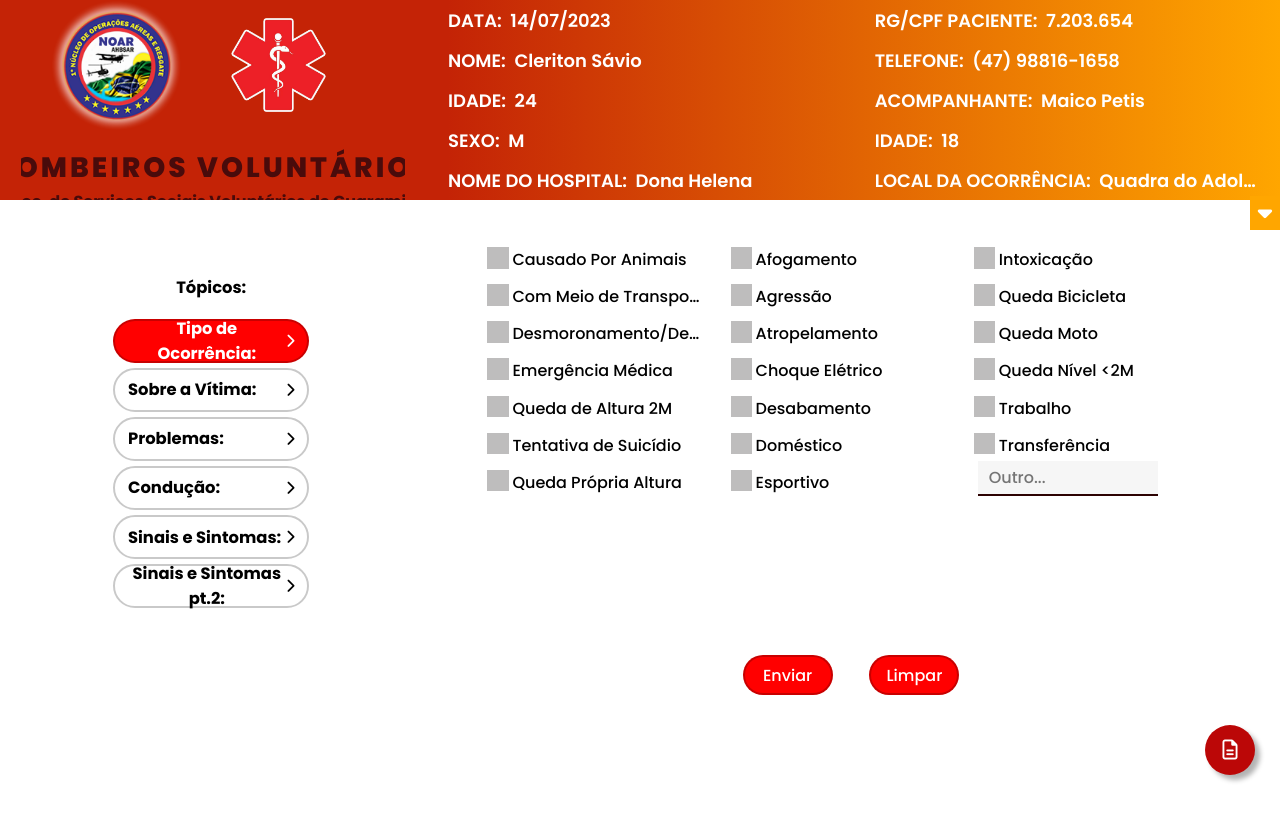
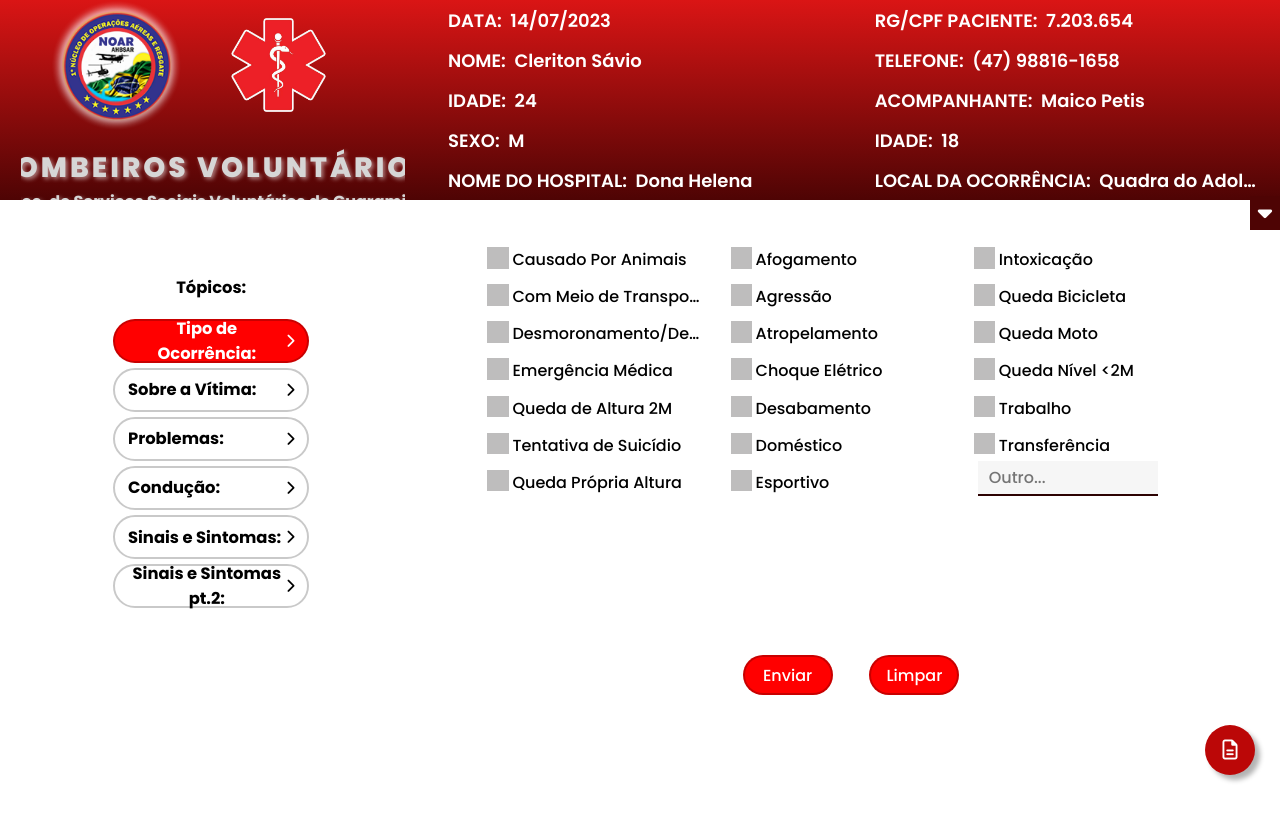
Before and after one commit to Andrefg29/bombeiro-2.0, a PHP site: page /principal.html in a window 1280 px wide. Run offline with PHP 8.4, Linux system fonts and the light colour scheme; some libraries are stand-ins or nearby versions.

Commit message:
falamaico

```diff
--- a/css/navbar.css
+++ b/css/navbar.css
@@ -1,8 +1,8 @@
 @import url('https://fonts.googleapis.com/css2?family=Poppins:ital,wght@0,400;0,500;0,600;0,700;0,800;0,900;1,100;1,200;1,300&display=swap');
 
 .navbar{
-    background: rgb(196, 35, 6);
-    background: linear-gradient(90deg, rgb(196, 35, 6) 35%, rgb(255, 166, 0) 100%);
+    background: rgb(78,4,4);
+background: linear-gradient(0deg, rgba(78,4,4,1) 0%, rgba(218,21,21,1) 100%);
     display: flex;
     flex-direction: row;
     width: 100%;
@@ -92,6 +92,7 @@
     text-transform: uppercase;
     font-weight: 800;
     font-size: 28px;
+
 }
 
 .port{
@@ -101,9 +102,9 @@
     align-items: center;
     align-content: center;
     height: 200px;
-    color: rgb(73, 11, 11);
+    color: rgb(214, 214, 214);
     overflow: hidden;
-
+    text-shadow: 2px 2px 4px rgba(255, 255, 255, 0.5);
 }
 
 .port img{
@@ -141,7 +142,7 @@
 }
 
 .dado{
-    background-color: rgb(255, 166, 0);
+    background-color: rgba(78,4,4,1);
     color: #fff;
     font-size: 23px;
     position: absolute;
@@ -154,7 +155,7 @@
 }
 
 .dado:hover{
-    background-color: rgb(173, 118, 15);
+    background-color: rgb(54, 5, 5);
 }
 
 .telapreta{
@@ -171,8 +172,8 @@
 .dadosos{
     position: fixed;
     width: 80%;
-    background: rgb(196, 35, 6);
-background: linear-gradient(90deg, rgb(196, 35, 6) 35%, rgb(255, 208, 0) 100%);
+    background: rgb(78,4,4);
+background: linear-gradient(0deg, rgba(78,4,4,1) 0%, rgba(218,21,21,1) 100%);
     height: 45%;
     z-index: 3;
     display: flex;
```
